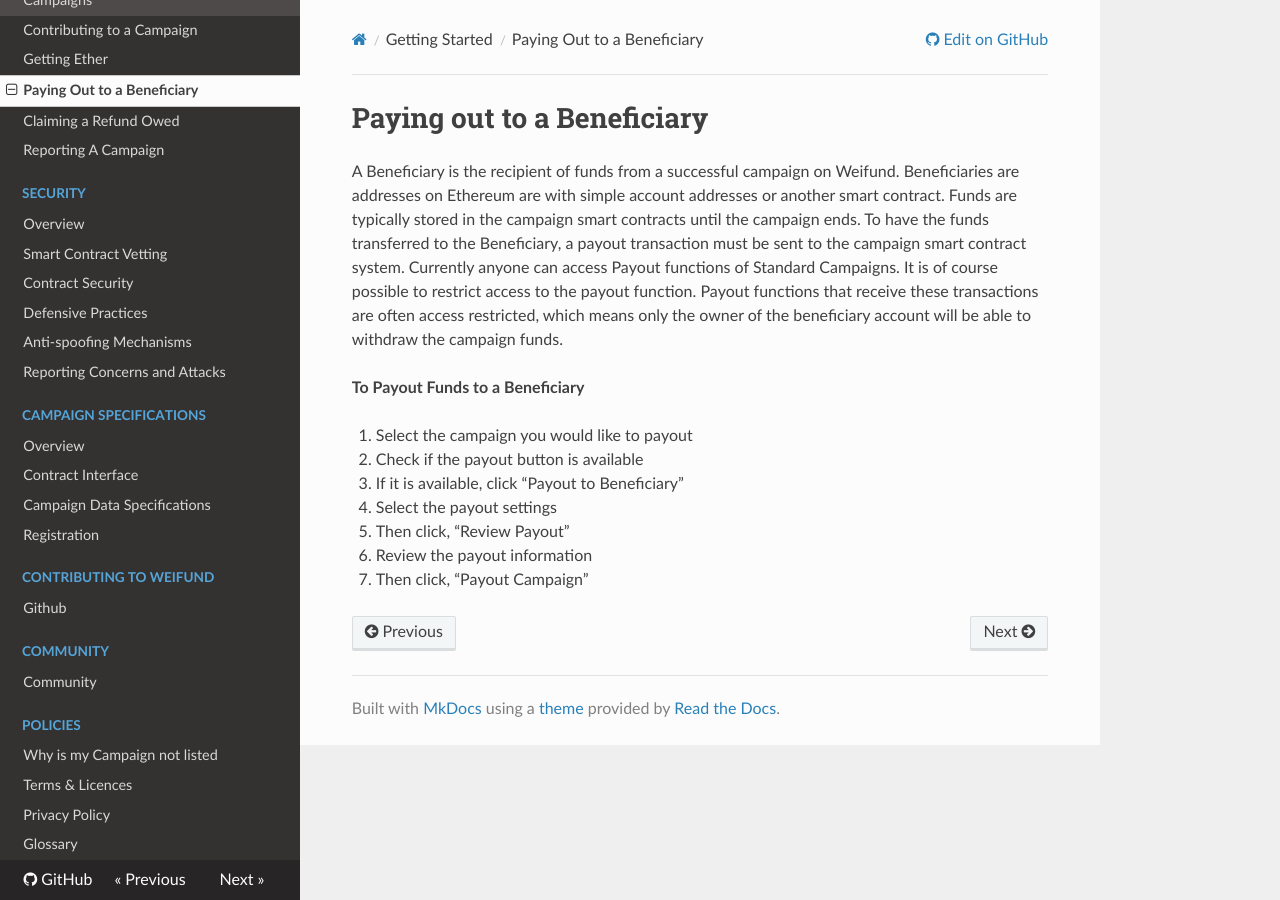
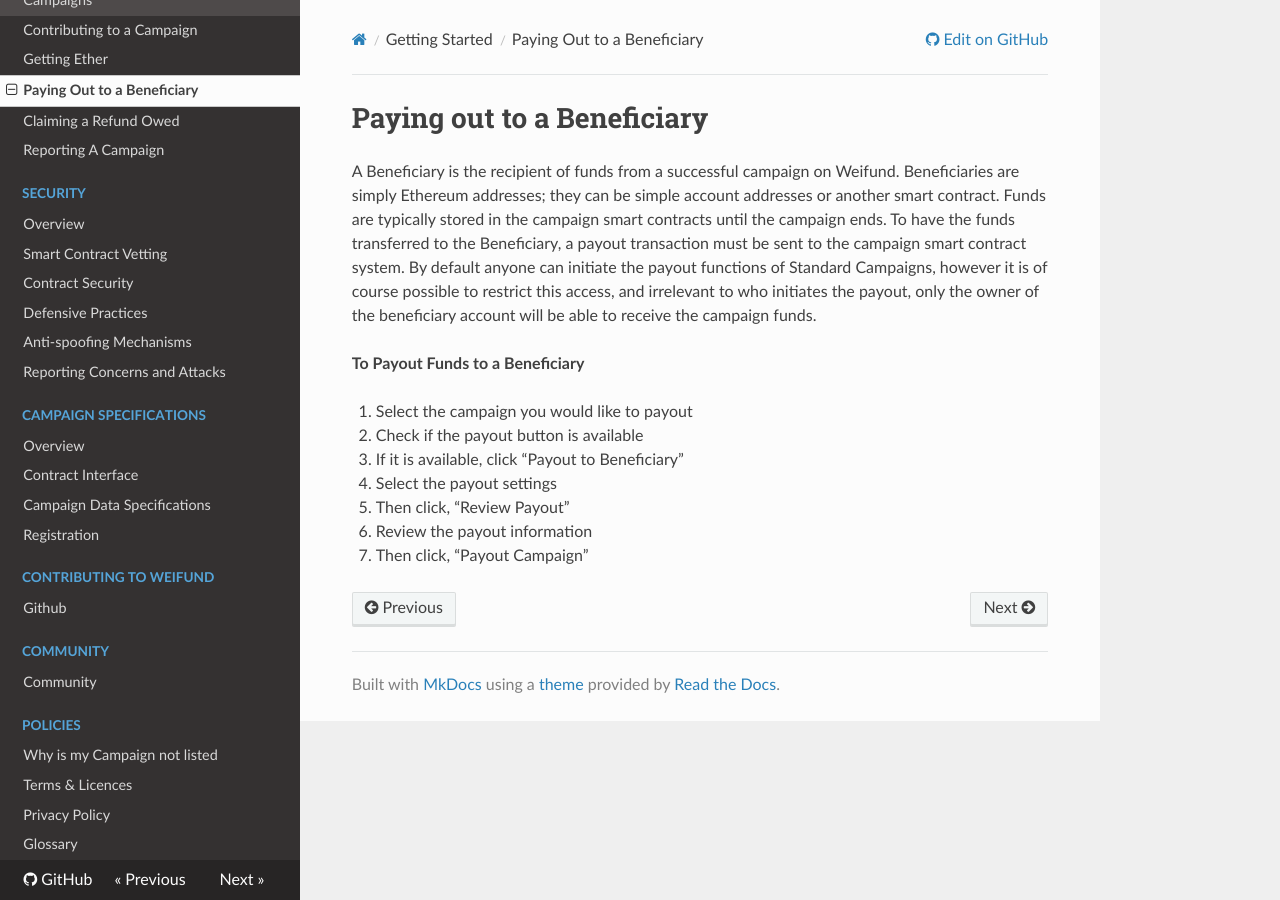
Before and after one commit to weifund/docs, an MkDocs documentation site: the page built from docs/getting_started/payout_campaign.md, in a window 1280 px wide. Built offline with MkDocs 1.6.1, drawn with Linux system fonts in a browser that asks for light colours; nearby versions of some CDN libraries; old or Windows-style settings are respelled for this version of MkDocs.

Commit message:
just a few rewrites

```diff
--- a/docs/getting_started/payout_campaign.md
+++ b/docs/getting_started/payout_campaign.md
@@ -1,5 +1,5 @@
 #Paying out to a Beneficiary
-A Beneficiary is the recipient of funds from a successful campaign on Weifund. Beneficiaries are addresses on Ethereum are with simple account addresses or another smart contract. Funds are typically stored in the campaign smart contracts until the campaign ends. To have the funds transferred to the Beneficiary, a payout transaction must be sent to the campaign smart contract system. Currently anyone can access Payout functions of Standard Campaigns. It is of course possible to restrict access to the payout function. Payout functions that receive these transactions are often access restricted, which means only the owner of the beneficiary account will be able to withdraw the campaign funds.
+A Beneficiary is the recipient of funds from a successful campaign on Weifund. Beneficiaries are simply Ethereum addresses; they can be simple account addresses or another smart contract. Funds are typically stored in the campaign smart contracts until the campaign ends. To have the funds transferred to the Beneficiary, a payout transaction must be sent to the campaign smart contract system. By default anyone can initiate the payout functions of Standard Campaigns, however it is of course possible to restrict this access, and irrelevant to who initiates the payout, only the owner of the beneficiary account will be able to receive the campaign funds.
 
 
 **To Payout Funds to a Beneficiary** <br/>
```
